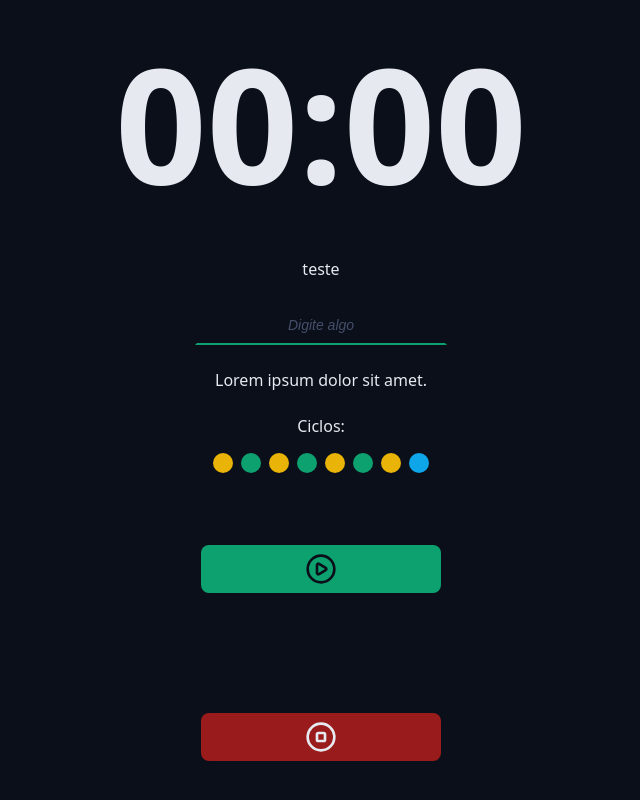
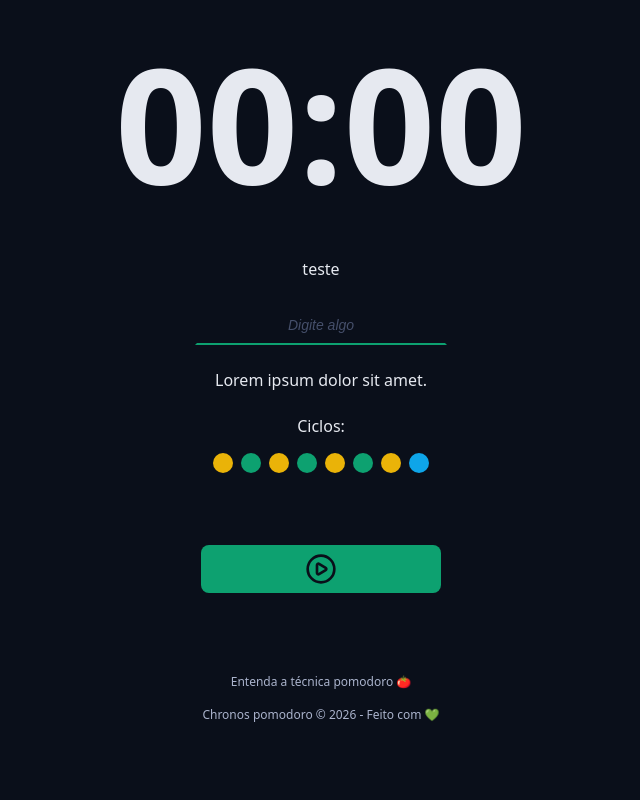
Before and after one commit to felipeaugustoap/chronos-pomodoro, a React (Vite) app: page / in a window 1280 px wide. Shown: the part 282-1082 px from the top of the page, without its empty margins (319-959 px from the left). After the commit the page ends 1037 px from the top, so only its background shows below. Built offline with nearby package versions, Linux system fonts and the light colour scheme.

Commit message:
Create Footer Component

```diff
--- a/src/App.tsx
+++ b/src/App.tsx
@@ -10,7 +10,9 @@
 import { DefaultInput } from './components/DefaultInput'
 import { Cycles } from './components/Cycles'
 import { DefaultButton } from './components/DefaultButton'
-import { PlayCircleIcon, StopCircleIcon } from 'lucide-react'
+import { PlayCircleIcon } from 'lucide-react'
+import { Footer } from './components/Footer'
+
 
 
 //PascalCase
@@ -48,15 +50,13 @@
 
                     <div className="formRow">
                         <DefaultButton icon={<PlayCircleIcon />} color='green' />
-                        <DefaultButton icon={<StopCircleIcon />} color='red' />
                     </div>
                 </form>
             </Container>
 
-
-
-
-
-    </>
+            <Container>
+                <Footer/>
+            </Container>
+        </>
     )
 }
--- /dev/null
+++ b/src/components/Footer/index.tsx
@@ -0,0 +1,9 @@
+import styles from './styles.module.css'
+
+export function Footer() {
+
+    return <footer className={styles.footer}>
+            <a href="">Entenda a técnica pomodoro 🍅</a>
+            <a href="">Chronos pomodoro &copy; {new Date().getFullYear()} - Feito com 💚</a>
+    </footer>
+}
--- /dev/null
+++ b/src/components/Footer/styles.module.css
@@ -0,0 +1,24 @@
+.footer{
+    display: flex;
+    flex-direction: column;
+    align-items: center;
+    justify-content: center;
+    font-size: 1.2rem;
+    gap: 1.6rem;
+}
+
+
+.footer a{
+    color: var(--text-muted);
+    text-decoration: none;
+}
+
+.footer a:hover{
+    color: var(--text-muted);
+    text-decoration: underline;
+}
+
+.footer a:visited{
+    color: var(--text-muted);
+    text-decoration: none;
+}
```
